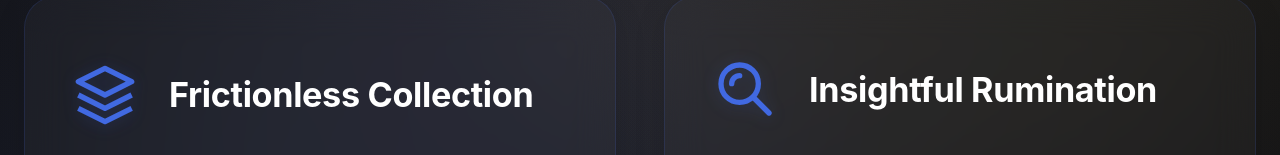
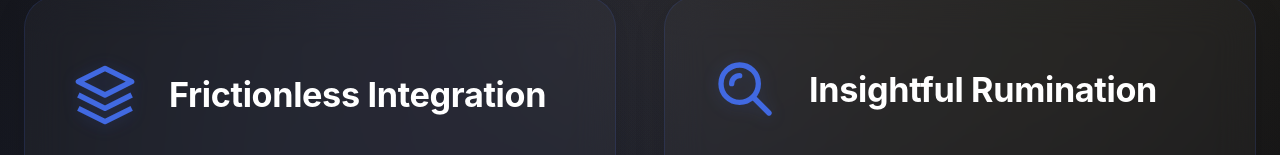
Before and after one commit to tztsai/ruminer.app, a Next.js app: page / in a window 1280 px wide. Shown: the part 645-800 px from the top of the page. Built offline with nearby package versions, Linux system fonts and the light colour scheme.

Commit message:
fix: update HeroSection capability title and correct Chinese translation in LandingFooter

```diff
--- a/src/templates/HeroSection.tsx
+++ b/src/templates/HeroSection.tsx
@@ -279,7 +279,7 @@ export function HeroSection({ lang }: { lang: "en" | "zh" }): JSX.Element {
     tagline: "For active minds who catch ideas faster than they can organize",
     capabilities: [
       {
-        title: "Frictionless Collection",
+        title: "Frictionless Integration",
         description: "Continuously imports content from screenshots, bookmarks, highlights, and social posts. Multimodal AI extracts insights from images and text. AI automatically labels and connects content.",
         features: ["Screenshot OCR", "Continuous Import", "Auto-tagging", "Hierarchical Spaces", "Thought Threads"]
       },
--- a/src/templates/LandingFooter.tsx
+++ b/src/templates/LandingFooter.tsx
@@ -338,7 +338,7 @@ export function LandingFooter({ lang }: { lang: "en" | "zh" }): JSX.Element {
             </LogoSocialContainer>
             <FooterDescription>
               {lang === "zh"
-                ? "Ruminer（守藏师）是您的数字记忆助理。"
+                ? "Ruminer（守藏史）是您的数字记忆助理。"
                 : "Ruminer is your cyber memory assistant."}
             </FooterDescription>
           </FooterColumn>
```
